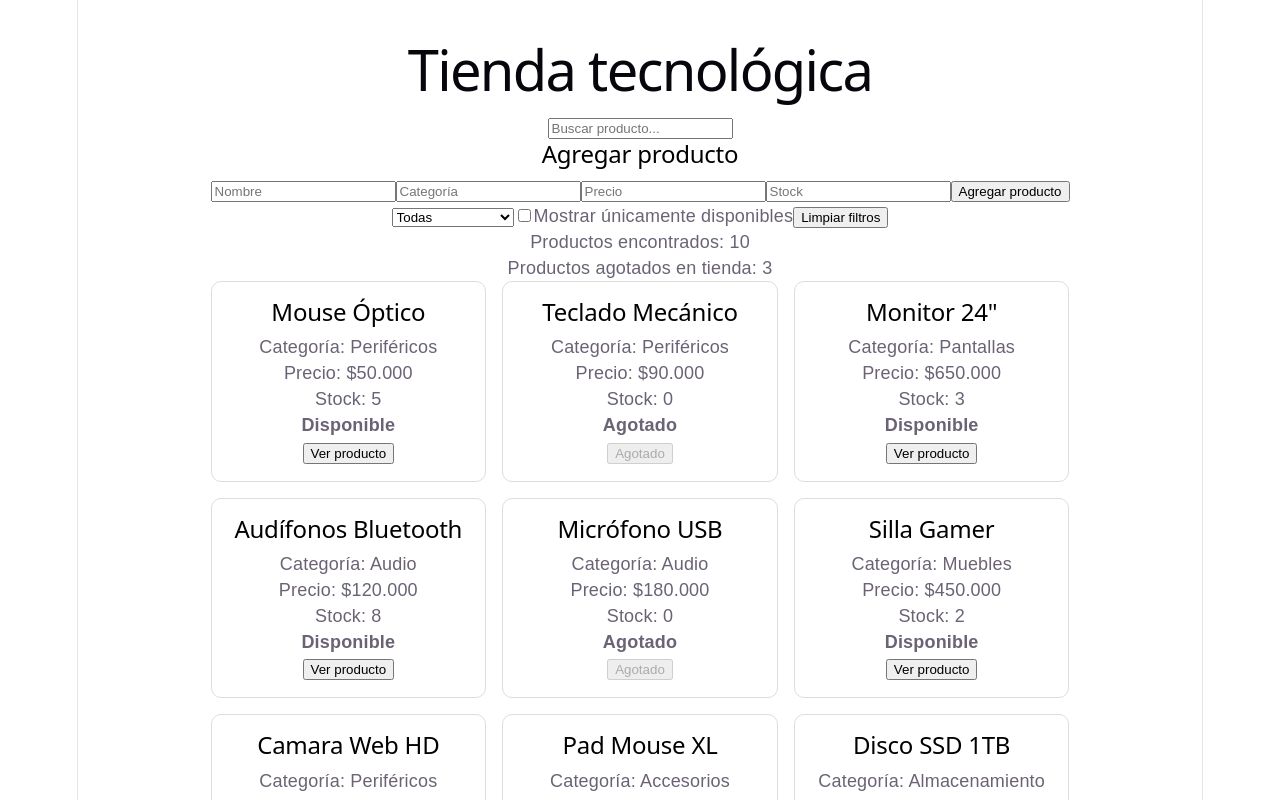
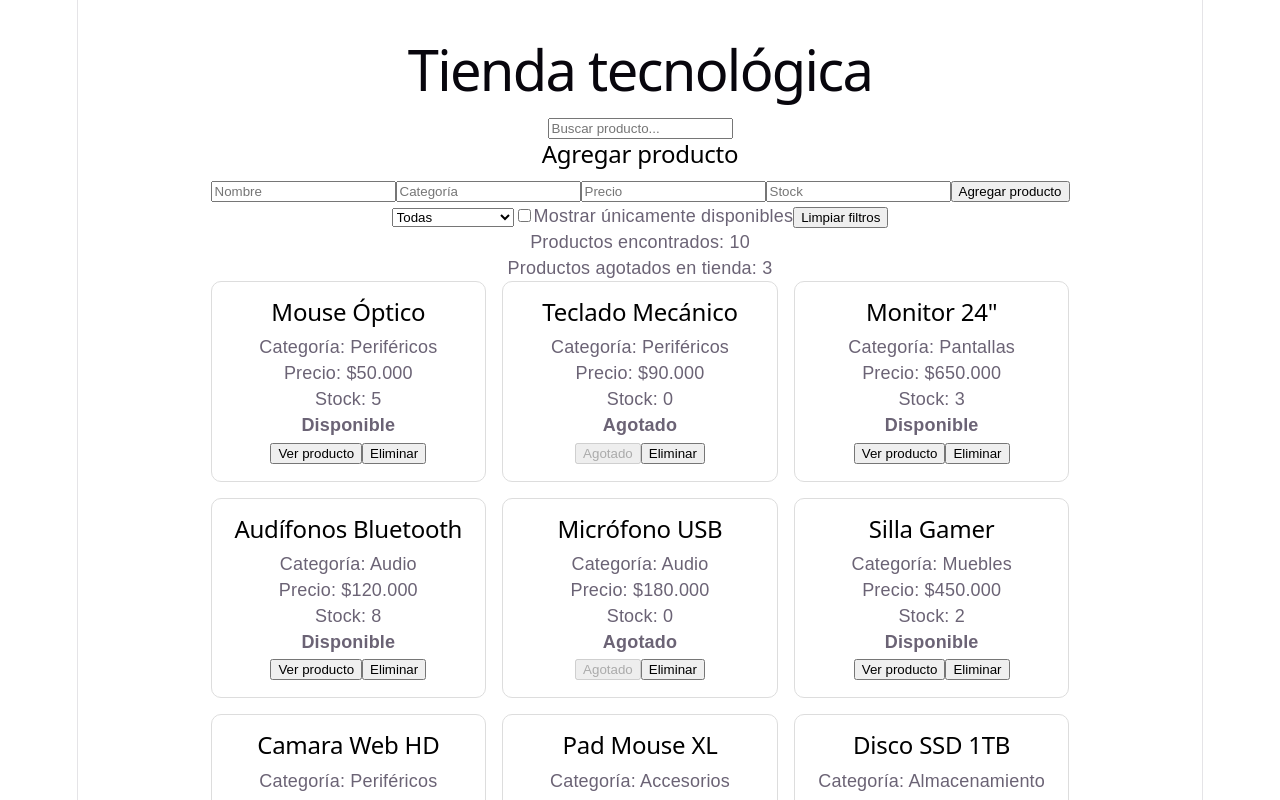
Before and after one commit to JulianR323/Reactjavaescri, a React (Vite) app in the folder tienda-react/: page / in a window 1280 px wide. Shown: the top 800 px of the page. Built offline with nearby package versions, Linux system fonts and the light colour scheme.

Commit message:
mision 6-eliminar productos

```diff
--- a/tienda-react/src/App.jsx
+++ b/tienda-react/src/App.jsx
@@ -10,6 +10,10 @@ function App() {
   const [busqueda, setBusqueda] = useState("");
   const [categoria, setCategoria] = useState("Todas");
   const [soloDisponibles, setSoloDisponibles] = useState(false);
+const eliminarProducto = (id) => {
+    const nuevaLista = productos.filter((producto) => producto.id !== id);
+    setProductos(nuevaLista);
+  };
 
   const productosFiltrados = productos.filter((producto) => {
     const coincideNombre = producto.nombre
@@ -80,13 +84,19 @@ function App() {
         <p>No se encontraron productos.</p>
       ) : (
         <section className="productos">
-          {productosFiltrados.map((producto) => (
-            <ProductoCard key={producto.id} producto={producto} />
-          ))}
-        </section>
+  {productosFiltrados.map((producto) => (
+    <ProductoCard
+      key={producto.id}
+      producto={producto}
+      onEliminar={eliminarProducto}
+    />
+  ))}
+</section>
       )}
     </main>
   );
 }
 
 export default App;
+
+// Usamos filter() porque devuelve un nuevo arreglo excluyendo el elemento a eliminar, mientras que find() solo devuelve el primer elemento que coincide.
--- a/tienda-react/src/components/ProductCard.jsx
+++ b/tienda-react/src/components/ProductCard.jsx
@@ -1,5 +1,5 @@
-function ProductCard({ producto }) {
-  const { nombre, precio, categoria, stock } = producto;
+function ProductCard({ producto, onEliminar }) {
+  const { id, nombre, precio, categoria, stock } = producto;
   const estado = stock > 0 ? "Disponible" : "Agotado";
   const formatearPrecio = (valor) => valor.toLocaleString("es-CO");
 
@@ -18,6 +18,9 @@ function ProductCard({ producto }) {
       <button onClick={mostrarProducto} disabled={stock === 0}>
         {stock > 0 ? "Ver producto" : "Agotado"}
       </button>
+      <button onClick={() => onEliminar(id)}>
+        Eliminar
+      </button>
     </article>
   );
 }
```
